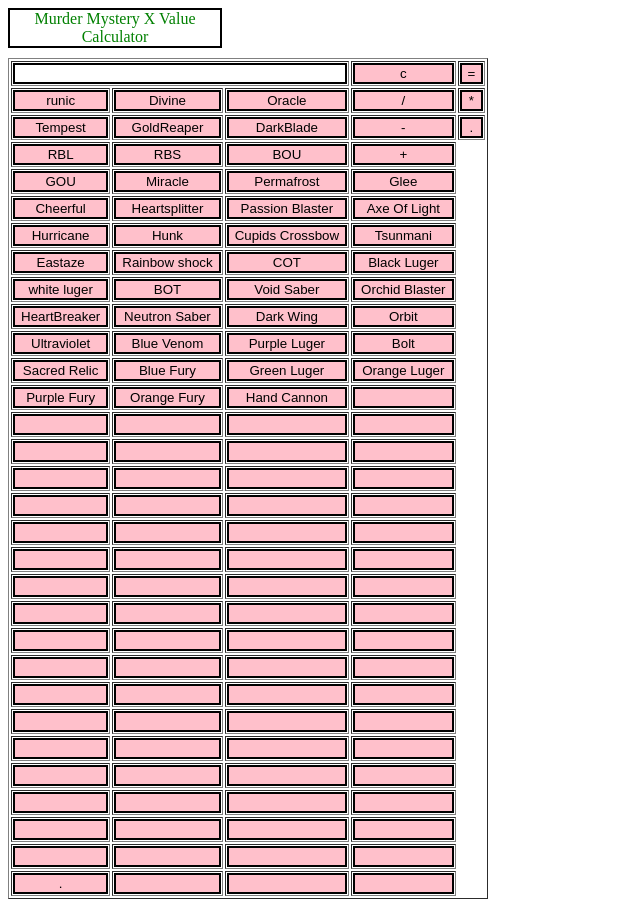
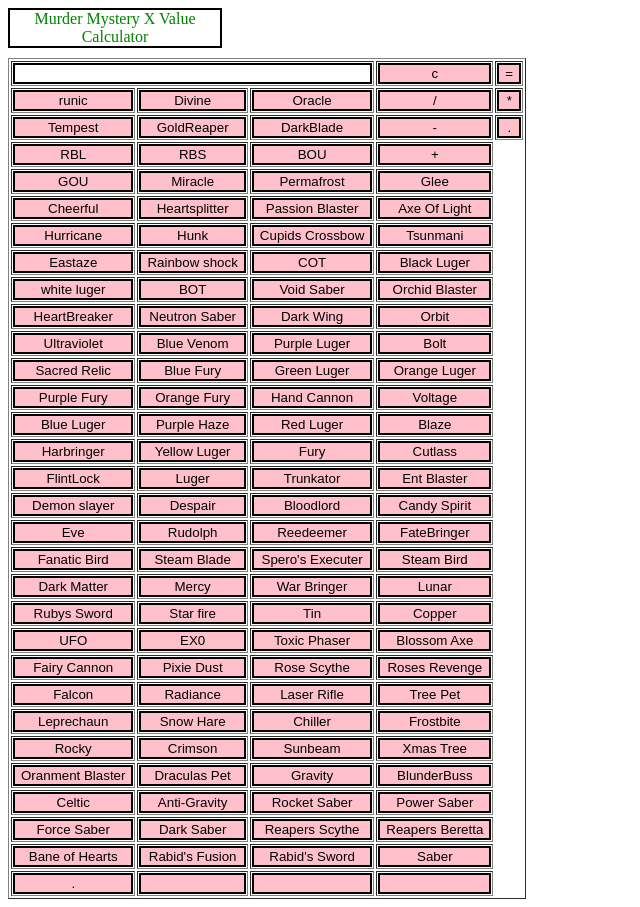
Before and after one commit to TheEpicApples/Epic, a plain HTML site: page index.html in a window 1280 px wide. Shown: the whole page, without its empty margins (0-640 px from the left). Drawn offline with Linux system fonts and the light colour scheme.

Commit message:
Update index.html

```diff
--- a/index.html
+++ b/index.html
@@ -133,109 +133,109 @@
             <td><input type="button" value="Purple Fury" onclick="dis('51')"/> </td>
             <td><input type="button" value="Orange Fury" onclick="dis('61')"/> </td>
             <td><input type="button" value="Hand Cannon" onclick="dis('80')"/> </td>
-            <td><input type="button" value="" onclick="dis('')"/> </td>
+            <td><input type="button" value="Voltage" onclick="dis('10')"/> </td>
          </tr>
 		 <tr>
-            <td><input type="button" value="" onclick="dis('')"/> </td>
-            <td><input type="button" value="" onclick="dis('')"/> </td>
-            <td><input type="button" value="" onclick="dis('')"/> </td>
-            <td><input type="button" value="" onclick="dis('')"/> </td>
+            <td><input type="button" value="Blue Luger" onclick="dis('12')"/> </td>
+            <td><input type="button" value="Purple Haze" onclick="dis('18')"/> </td>
+            <td><input type="button" value="Red Luger" onclick="dis('23')"/> </td>
+            <td><input type="button" value="Blaze" onclick="dis('28')"/> </td>
          </tr>
 		 <tr>
-            <td><input type="button" value="" onclick="dis('')"/> </td>
-            <td><input type="button" value="" onclick="dis('')"/> </td>
-            <td><input type="button" value="" onclick="dis('')"/> </td>
-            <td><input type="button" value="" onclick="dis('')"/> </td>
+            <td><input type="button" value="Harbringer" onclick="dis('30')"/> </td>
+            <td><input type="button" value="Yellow Luger" onclick="dis('32')"/> </td>
+            <td><input type="button" value="Fury" onclick="dis('33')"/> </td>
+            <td><input type="button" value="Cutlass" onclick="dis('36')"/> </td>
          </tr>
 		 <tr>
-            <td><input type="button" value="" onclick="dis('')"/> </td>
-            <td><input type="button" value="" onclick="dis('')"/> </td>
-            <td><input type="button" value="" onclick="dis('')"/> </td>
-            <td><input type="button" value="" onclick="dis('')"/> </td>
+            <td><input type="button" value="FlintLock" onclick="dis('40')"/> </td>
+            <td><input type="button" value="Luger" onclick="dis('60')"/> </td>
+            <td><input type="button" value="Trunkator" onclick="dis('2')"/> </td>
+            <td><input type="button" value="Ent Blaster" onclick="dis('2')"/> </td>
          </tr>
 		 <tr>
-            <td><input type="button" value="" onclick="dis('')"/> </td>
-            <td><input type="button" value="" onclick="dis('')"/> </td>
-            <td><input type="button" value="" onclick="dis('')"/> </td>
-            <td><input type="button" value="" onclick="dis('')"/> </td>
+            <td><input type="button" value="Demon slayer" onclick="dis('3')"/> </td>
+            <td><input type="button" value="Despair" onclick="dis('3')"/> </td>
+            <td><input type="button" value="Bloodlord" onclick="dis('3')"/> </td>
+            <td><input type="button" value="Candy Spirit" onclick="dis('3')"/> </td>
          </tr>
 		 <tr>
-            <td><input type="button" value="" onclick="dis('')"/> </td>
-            <td><input type="button" value="" onclick="dis('')"/> </td>
-            <td><input type="button" value="" onclick="dis('')"/> </td>
-            <td><input type="button" value="" onclick="dis('')"/> </td>
+            <td><input type="button" value="Eve" onclick="dis('3')"/> </td>
+            <td><input type="button" value="Rudolph" onclick="dis('3')"/> </td>
+            <td><input type="button" value="Reedeemer" onclick="dis('5')"/> </td>
+            <td><input type="button" value="FateBringer" onclick="dis('5')"/> </td>
          </tr>
 		 <tr>
-            <td><input type="button" value="" onclick="dis('')"/> </td>
-            <td><input type="button" value="" onclick="dis('')"/> </td>
-            <td><input type="button" value="" onclick="dis('')"/> </td>
-            <td><input type="button" value="" onclick="dis('')"/> </td>
+            <td><input type="button" value="Fanatic Bird" onclick="dis('5')"/> </td>
+            <td><input type="button" value="Steam Blade" onclick="dis('5')"/> </td>
+            <td><input type="button" value="Spero's Executer" onclick="dis('5')"/> </td>
+            <td><input type="button" value="Steam Bird" onclick="dis('5')"/> </td>
          </tr>
 		 <tr>
-            <td><input type="button" value="" onclick="dis('')"/> </td>
-            <td><input type="button" value="" onclick="dis('')"/> </td>
-            <td><input type="button" value="" onclick="dis('')"/> </td>
-            <td><input type="button" value="" onclick="dis('')"/> </td>
+            <td><input type="button" value="Dark Matter" onclick="dis('6')"/> </td>
+            <td><input type="button" value="Mercy" onclick="dis('6')"/> </td>
+            <td><input type="button" value="War Bringer" onclick="dis('6')"/> </td>
+            <td><input type="button" value="Lunar" onclick="dis('6')"/> </td>
          </tr>
 		 <tr>
-            <td><input type="button" value="" onclick="dis('')"/> </td>
-            <td><input type="button" value="" onclick="dis('')"/> </td>
-            <td><input type="button" value="" onclick="dis('')"/> </td>
-            <td><input type="button" value="" onclick="dis('')"/> </td>
+            <td><input type="button" value="Rubys Sword" onclick="dis('6')"/> </td>
+            <td><input type="button" value="Star fire" onclick="dis('6')"/> </td>
+            <td><input type="button" value="Tin" onclick="dis('10')"/> </td>
+            <td><input type="button" value="Copper" onclick="dis('10')"/> </td>
          </tr>
 		 <tr>
-            <td><input type="button" value="" onclick="dis('')"/> </td>
-            <td><input type="button" value="" onclick="dis('')"/> </td>
-            <td><input type="button" value="" onclick="dis('')"/> </td>
-            <td><input type="button" value="" onclick="dis('')"/> </td>
+            <td><input type="button" value="UFO" onclick="dis('11')"/> </td>
+            <td><input type="button" value="EX0" onclick="dis('13')"/> </td>
+            <td><input type="button" value="Toxic Phaser" onclick="dis('13')"/> </td>
+            <td><input type="button" value="Blossom Axe" onclick="dis('13')"/> </td>
          </tr>
 		 <tr>
-            <td><input type="button" value="" onclick="dis('')"/> </td>
-            <td><input type="button" value="" onclick="dis('')"/> </td>
-            <td><input type="button" value="" onclick="dis('')"/> </td>
-            <td><input type="button" value="" onclick="dis('')"/> </td>
+            <td><input type="button" value="Fairy Cannon" onclick="dis('13')"/> </td>
+            <td><input type="button" value="Pixie Dust" onclick="dis('13')"/> </td>
+            <td><input type="button" value="Rose Scythe" onclick="dis('15')"/> </td>
+            <td><input type="button" value="Roses Revenge" onclick="dis('15')"/> </td>
          </tr>
 		 <tr>
-            <td><input type="button" value="" onclick="dis('')"/> </td>
-            <td><input type="button" value="" onclick="dis('')"/> </td>
-            <td><input type="button" value="" onclick="dis('')"/> </td>
-            <td><input type="button" value="" onclick="dis('')"/> </td>
+            <td><input type="button" value="Falcon" onclick="dis('15')"/> </td>
+            <td><input type="button" value="Radiance" onclick="dis('15')"/> </td>
+            <td><input type="button" value="Laser Rifle" onclick="dis('15')"/> </td>
+            <td><input type="button" value="Tree Pet" onclick="dis('15')"/> </td>
          </tr>
 		 <tr>
-            <td><input type="button" value="" onclick="dis('')"/> </td>
-            <td><input type="button" value="" onclick="dis('')"/> </td>
-            <td><input type="button" value="" onclick="dis('')"/> </td>
-            <td><input type="button" value="" onclick="dis('')"/> </td>
+            <td><input type="button" value="Leprechaun" onclick="dis('15')"/> </td>
+            <td><input type="button" value="Snow Hare" onclick="dis('18')"/> </td>
+            <td><input type="button" value="Chiller" onclick="dis('18')"/> </td>
+            <td><input type="button" value="Frostbite" onclick="dis('18')"/> </td>
          </tr>
 		 <tr>
-            <td><input type="button" value="" onclick="dis('')"/> </td>
-            <td><input type="button" value="" onclick="dis('')"/> </td>
-            <td><input type="button" value="" onclick="dis('')"/> </td>
-            <td><input type="button" value="" onclick="dis('')"/> </td>
+            <td><input type="button" value="Rocky" onclick="dis('20')"/> </td>
+            <td><input type="button" value="Crimson" onclick="dis('20')"/> </td>
+            <td><input type="button" value="Sunbeam" onclick="dis('20')"/> </td>
+            <td><input type="button" value="Xmas Tree" onclick="dis('25')"/> </td>
          </tr>
 		  <tr>
-            <td><input type="button" value="" onclick="dis('')"/> </td>
-            <td><input type="button" value="" onclick="dis('')"/> </td>
-            <td><input type="button" value="" onclick="dis('')"/> </td>
-            <td><input type="button" value="" onclick="dis('')"/> </td>
+            <td><input type="button" value="Oranment Blaster" onclick="dis('25')"/> </td>
+            <td><input type="button" value="Draculas Pet" onclick="dis('30')"/> </td>
+            <td><input type="button" value="Gravity" onclick="dis('30')"/> </td>
+            <td><input type="button" value="BlunderBuss" onclick="dis('30"/> </td>
          </tr>
 		  <tr>
-            <td><input type="button" value="" onclick="dis('')"/> </td>
-            <td><input type="button" value="" onclick="dis('')"/> </td>
-            <td><input type="button" value="" onclick="dis('')"/> </td>
-            <td><input type="button" value="" onclick="dis('')"/> </td>
+            <td><input type="button" value="Celtic" onclick="dis('35')"/> </td>
+            <td><input type="button" value="Anti-Gravity" onclick="dis('40')"/> </td>
+            <td><input type="button" value="Rocket Saber" onclick="dis('45')"/> </td>
+            <td><input type="button" value="Power Saber" onclick="dis('45')"/> </td>
          </tr>
 		  <tr>
-            <td><input type="button" value="" onclick="dis('')"/> </td>
-            <td><input type="button" value="" onclick="dis('')"/> </td>
-            <td><input type="button" value="" onclick="dis('')"/> </td>
-            <td><input type="button" value="" onclick="dis('')"/> </td>
+            <td><input type="button" value="Force Saber" onclick="dis('45')"/> </td>
+            <td><input type="button" value="Dark Saber" onclick="dis('45')"/> </td>
+            <td><input type="button" value="Reapers Scythe" onclick="dis('50')"/> </td>
+            <td><input type="button" value="Reapers Beretta" onclick="dis('55')"/> </td>
          </tr>
 		  <tr>
-            <td><input type="button" value="" onclick="dis('')"/> </td>
-            <td><input type="button" value="" onclick="dis('')"/> </td>
-            <td><input type="button" value="" onclick="dis('')"/> </td>
-            <td><input type="button" value="" onclick="dis('')"/> </td>
+            <td><input type="button" value="Bane of Hearts" onclick="dis('75')"/> </td>
+            <td><input type="button" value="Rabid's Fusion" onclick="dis('80')"/> </td>
+            <td><input type="button" value="Rabid's Sword" onclick="dis('90')"/> </td>
+            <td><input type="button" value="Saber" onclick="dis('95')"/> </td>
          </tr>
 
 
```
